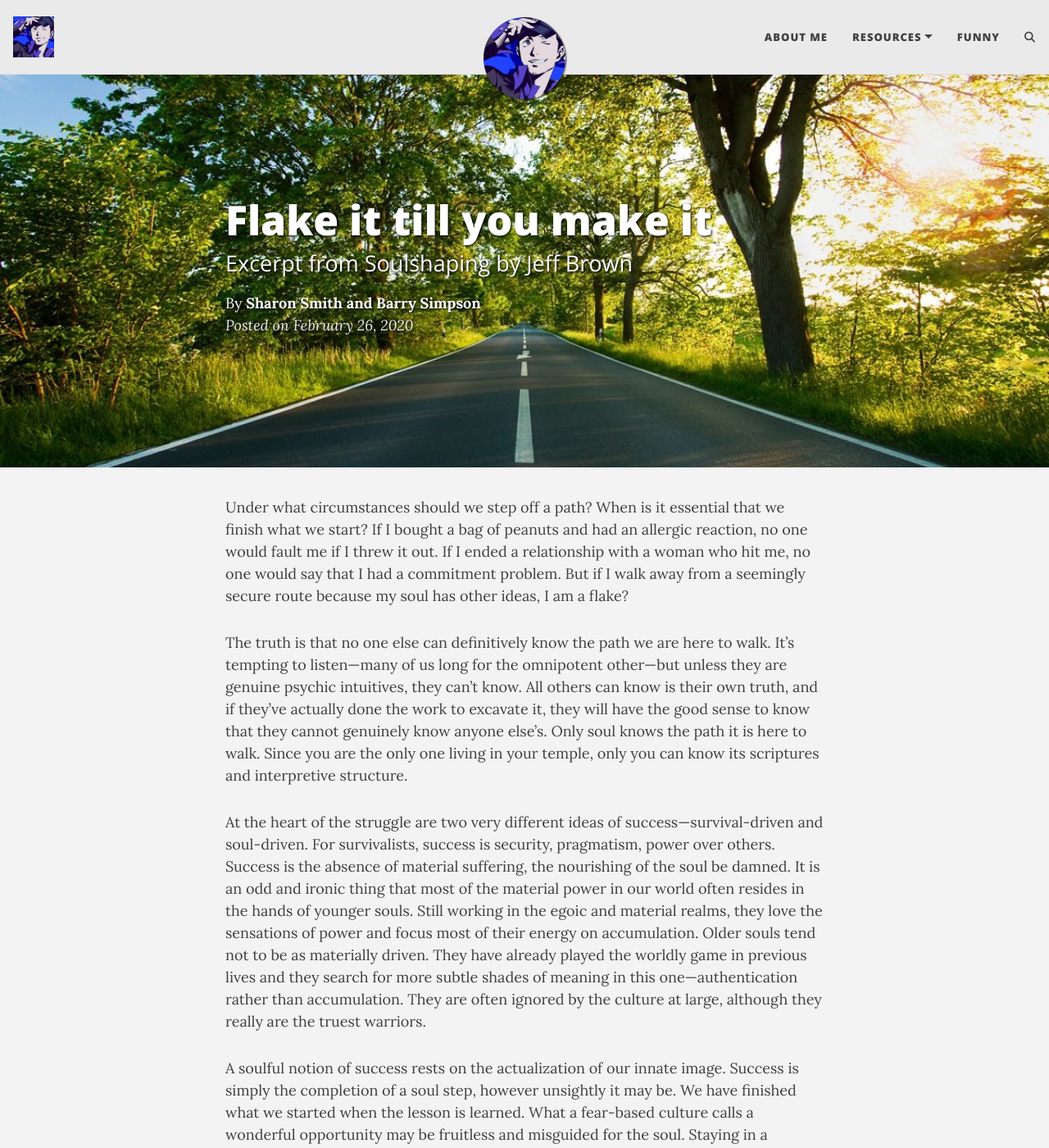
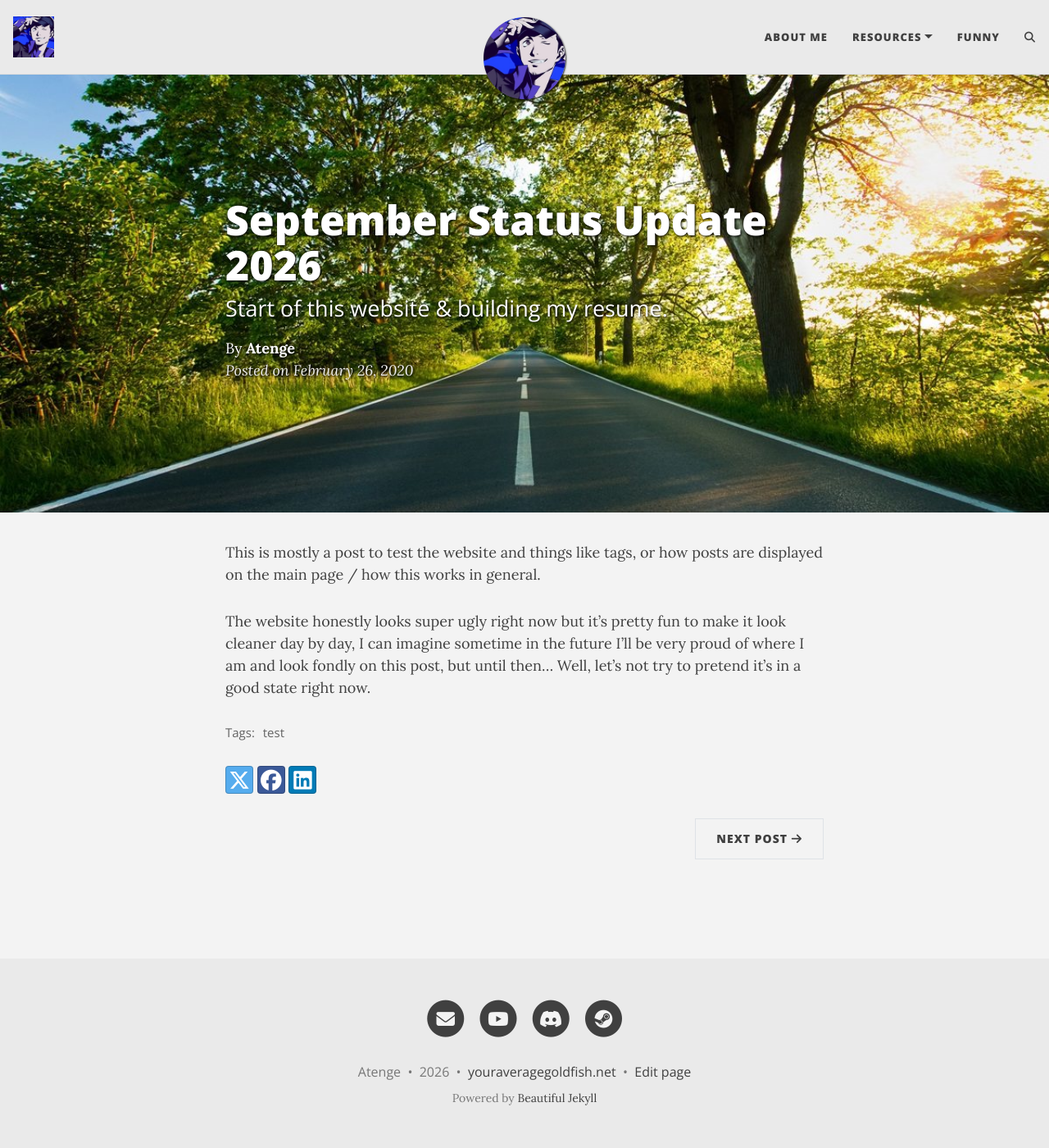
Before and after one commit to LeCTester/LeCTester.github.io, a Jekyll site: the page built from _posts/2020-02-26-flake-it-till-you-make-it.md, in a window 1280 px wide and 1400 px high. Shown: the whole window at 82% size. Built offline with Jekyll 4.4.1, drawn with Linux system fonts in a browser that asks for light colours; comment, search, counter and statistics services are not loaded; some of the changed text lies outside the part shown.

Commit message:
Update 2020-02-26-flake-it-till-you-make-it.md

```diff
--- a/_posts/2020-02-26-flake-it-till-you-make-it.md
+++ b/_posts/2020-02-26-flake-it-till-you-make-it.md
@@ -1,18 +1,15 @@
 ---
 layout: post
-title: Flake it till you make it
-subtitle: Excerpt from Soulshaping by Jeff Brown
+title: September Status Update 2026
+subtitle: Start of this website & building my resume.
 cover-img: /assets/img/path.jpg
 thumbnail-img: /assets/img/thumb.png
 share-img: /assets/img/path.jpg
-tags: [books, test]
-author: Sharon Smith and Barry Simpson
+tags: [test]
+author: Atenge
 ---
 
-Under what circumstances should we step off a path? When is it essential that we finish what we start? If I bought a bag of peanuts and had an allergic reaction, no one would fault me if I threw it out. If I ended a relationship with a woman who hit me, no one would say that I had a commitment problem. But if I walk away from a seemingly secure route because my soul has other ideas, I am a flake?
+This is mostly a post to test the website and things like tags, or how posts are displayed on the main page / how this works in general.
 
-The truth is that no one else can definitively know the path we are here to walk. It’s tempting to listen—many of us long for the omnipotent other—but unless they are genuine psychic intuitives, they can’t know. All others can know is their own truth, and if they’ve actually done the work to excavate it, they will have the good sense to know that they cannot genuinely know anyone else’s. Only soul knows the path it is here to walk. Since you are the only one living in your temple, only you can know its scriptures and interpretive structure.
-
-At the heart of the struggle are two very different ideas of success—survival-driven and soul-driven. For survivalists, success is security, pragmatism, power over others. Success is the absence of material suffering, the nourishing of the soul be damned. It is an odd and ironic thing that most of the material power in our world often resides in the hands of younger souls. Still working in the egoic and material realms, they love the sensations of power and focus most of their energy on accumulation. Older souls tend not to be as materially driven. They have already played the worldly game in previous lives and they search for more subtle shades of meaning in this one—authentication rather than accumulation. They are often ignored by the culture at large, although they really are the truest warriors.
-
-A soulful notion of success rests on the actualization of our innate image. Success is simply the completion of a soul step, however unsightly it may be. We have finished what we started when the lesson is learned. What a fear-based culture calls a wonderful opportunity may be fruitless and misguided for the soul. Staying in a passionless relationship may satisfy our need for comfort, but it may stifle the soul. Becoming a famous lawyer is only worthwhile if the soul demands it. It is an essential failure if you are called to be a monastic this time around. If you need to explore and abandon ten careers in order to stretch your soul toward its innate image, then so be it. Flake it till you make it.
+The website honestly looks super ugly right now but it's pretty fun to make it look cleaner day by day, I can imagine sometime in the future I'll be very proud of where I am and look fondly on this post, but until then...
+Well, let's not try to pretend it's in a good state right now.
```
